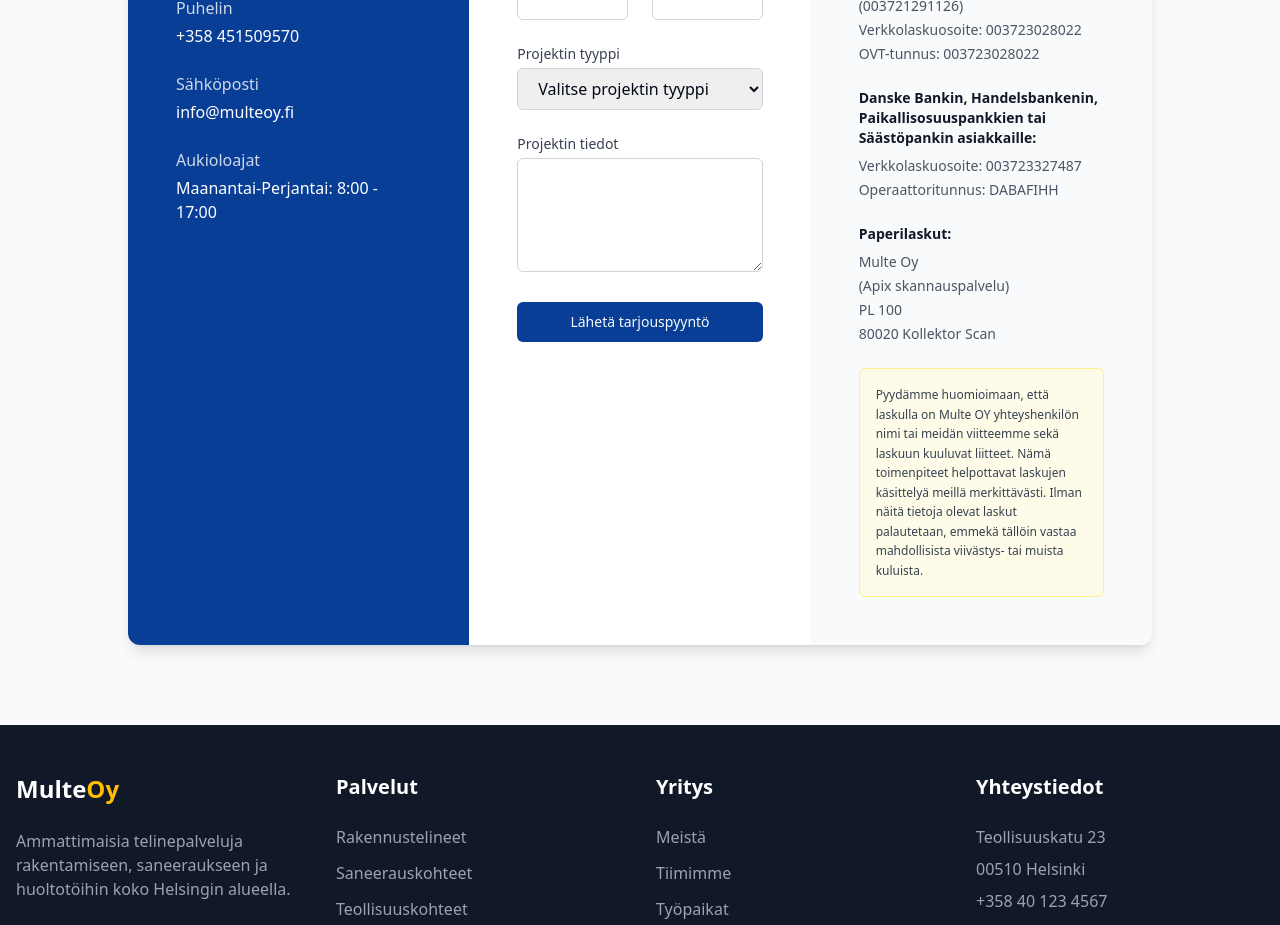
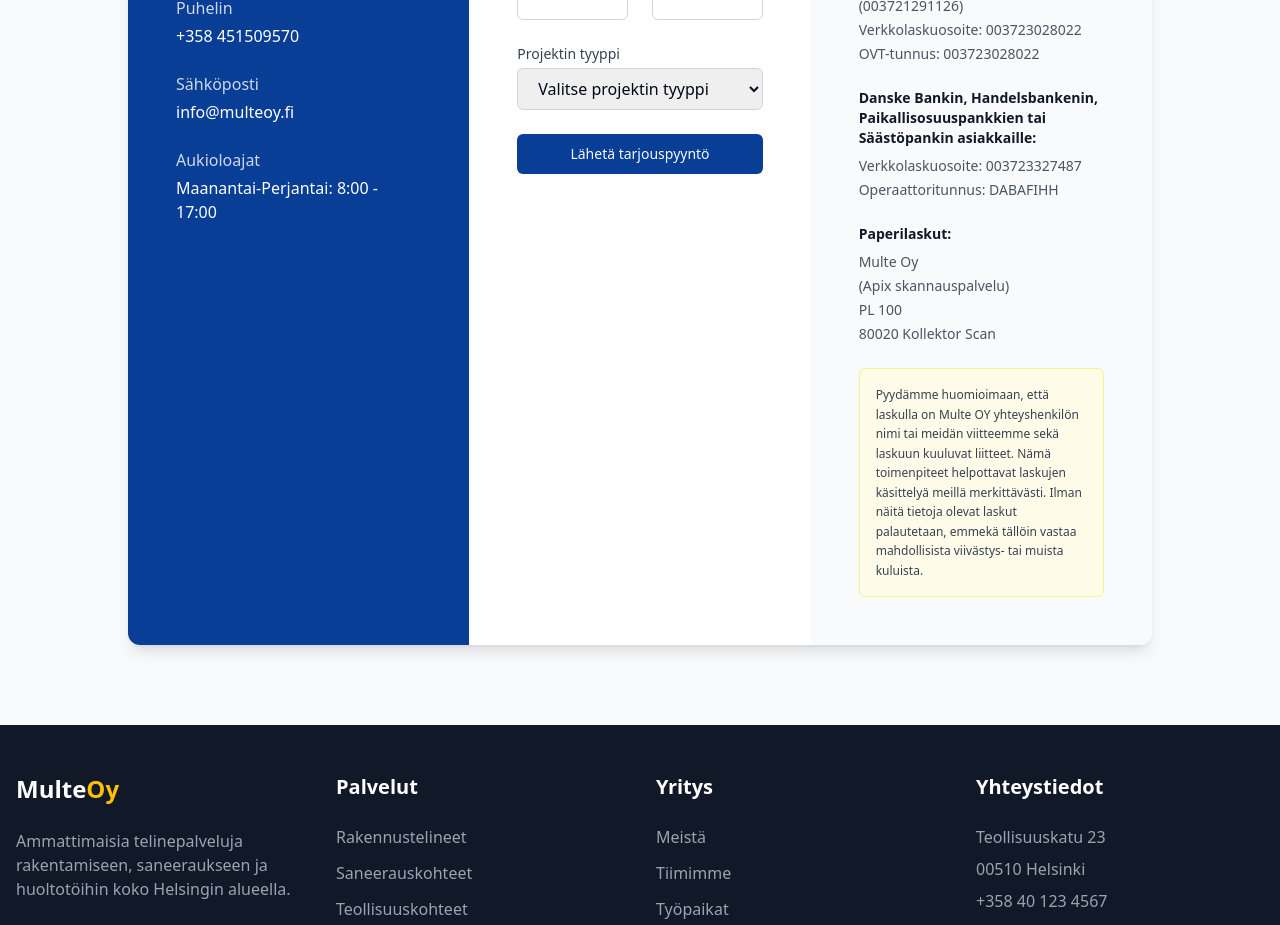
Before and after one commit to lorenckodraahdintie/helsinki-scaffolding-hub, a React (Vite) app: page / in a window 1280 px wide. Shown: the part 2860-3785 px from the top of the page. Built offline with nearby package versions, Linux system fonts and the light colour scheme.

Commit message:
Visual edit in Lovable
Edited UI in Lovable

```diff
--- a/src/components/ContactForm.tsx
+++ b/src/components/ContactForm.tsx
@@ -107,10 +107,7 @@ const ContactForm = () => {
                     </select>
                   </div>
 
-                  <div>
-                    <label htmlFor="message" className="block text-sm font-medium text-gray-700 mb-1">{t('contact.project-details')}</label>
-                    <textarea id="message" name="message" rows={4} value={formData.message} onChange={handleChange} className="w-full px-4 py-2 border border-gray-300 rounded-md focus:ring-primary focus:border-primary"></textarea>
-                  </div>
+
 
                   <Button type="submit" className="w-full bg-primary hover:bg-primary/90 btn-hover-effect">
                     {t('contact.send')}
```
